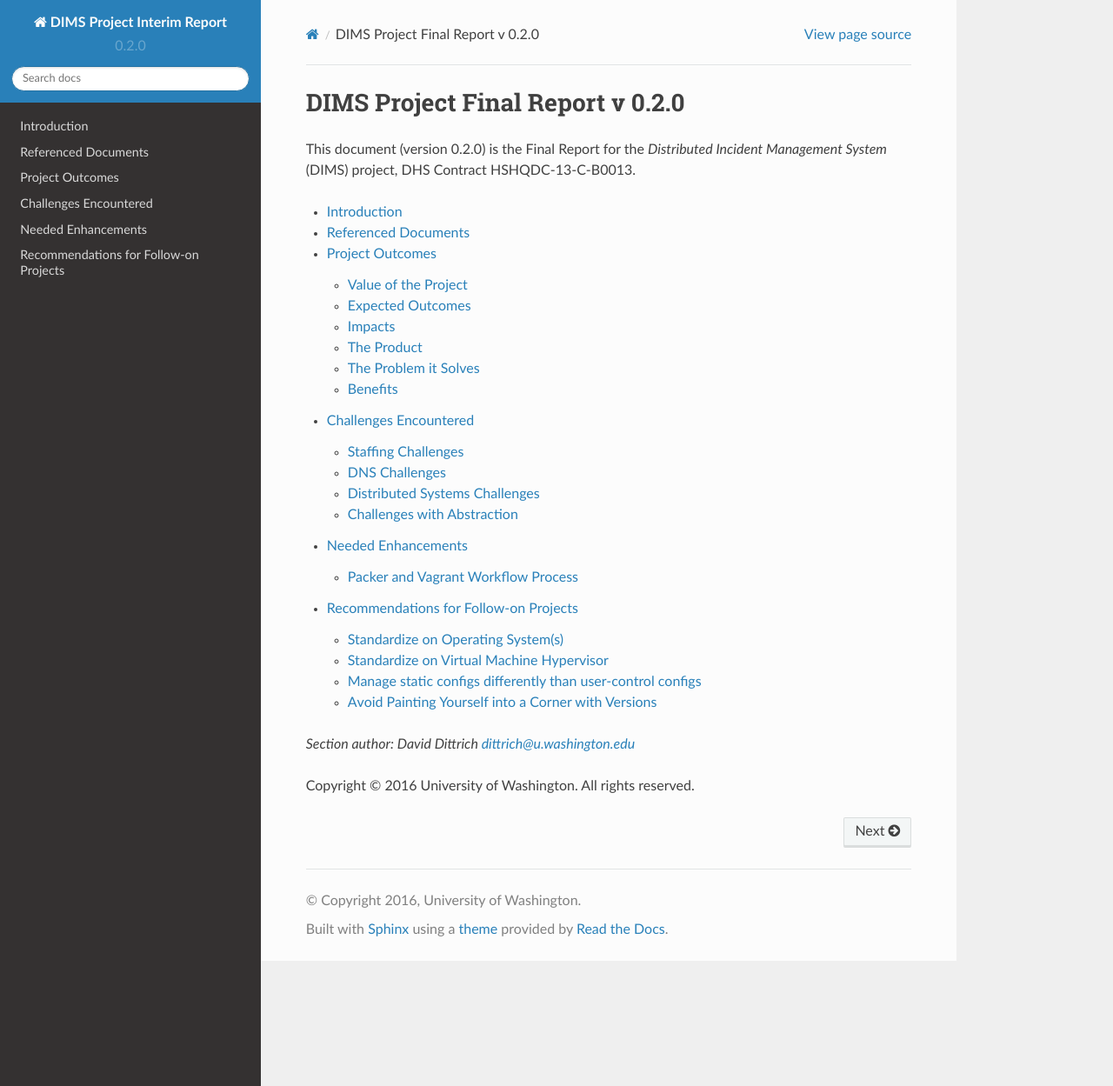
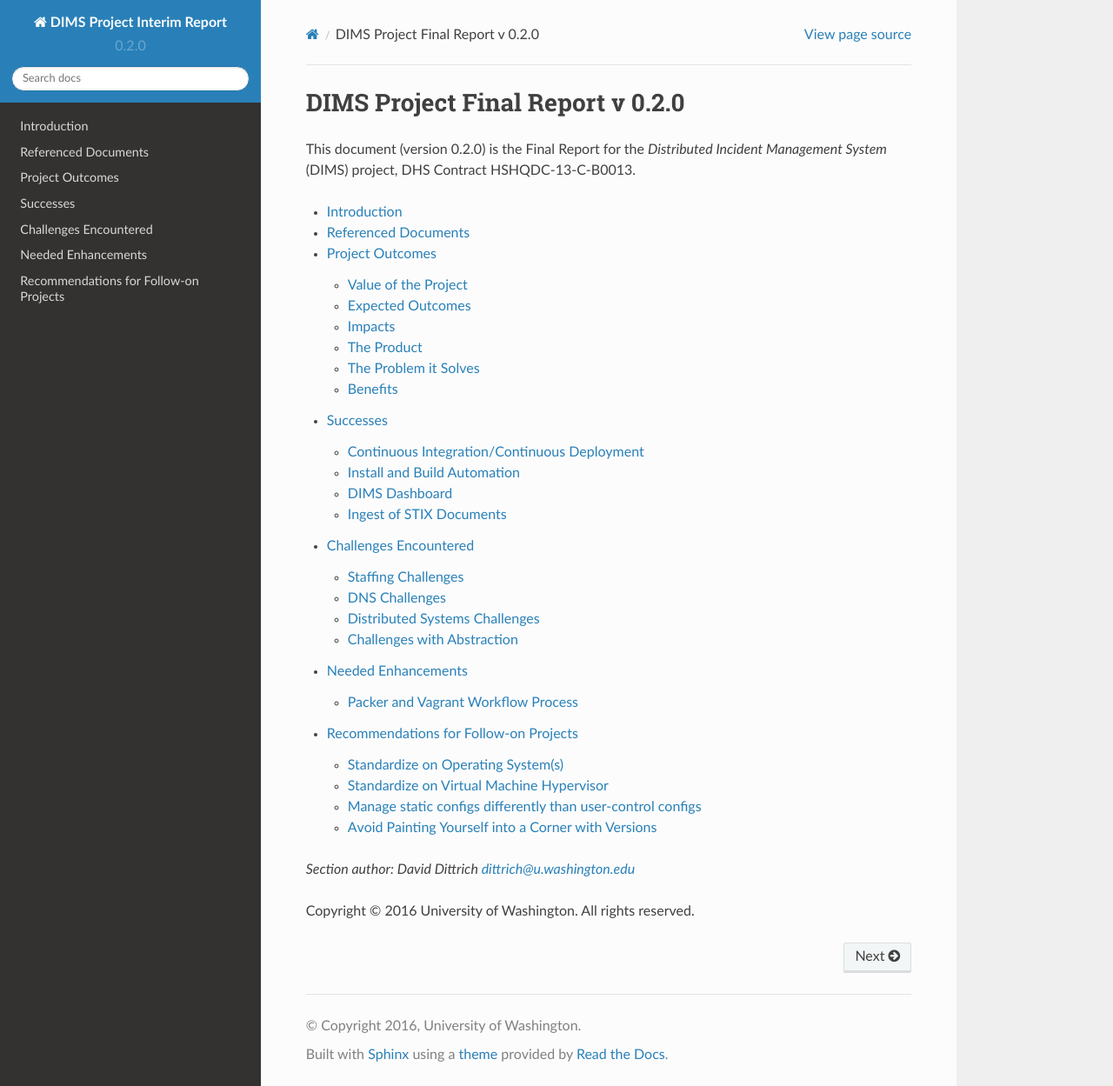
Before and after one commit to uw-dims/dims-finalreport, a Sphinx documentation site: the page built from docs/source/index.rst, in a window 1280 px wide and 1249 px high. Shown: the whole window at 87% size. Built offline with Sphinx 7.4.7 and the Read the Docs theme 2.0.0, drawn with Linux system fonts in a browser that asks for light colours; pages that are not in the unit, such as notebooks, are missing from menus; some of the changed lines change nothing that is shown.

Commit message:
Add successes section

```diff
--- a/docs/source/index.rst
+++ b/docs/source/index.rst
@@ -19,6 +19,7 @@
    introduction
    referenceddocs
    outcomes
+   successes
    challenges
    enhancements
    recommendations
--- /dev/null
+++ b/docs/source/successes.rst
@@ -0,0 +1,73 @@
+.. _successes:
+
+Successes
+=========
+
+.. _continuousintegration:
+
+Continuous Integration/Continuous Deployment
+--------------------------------------------
+
+Very early on, the project team established a set of Git source repositories
+that were focused on discrete component services or functionality. Splitting
+things up into discrete and focused repositories was done to establish a model
+of modularity (to help make it easier to add new open source tools over time)
+and to allow independent open source release of repositories.  In all, over 40
+discrete repositories were created (some now deprecated, but the majority
+providing functioning components addressing all of the requirements listed in
+the contract and detailed in the :ref:`dimssr:dimssystemrequirements` document.
+
+Next, a `Jenkins CI`_ server was set up and tied to the Git repositories using
+Git post-commit hooks that trigger *build* jobs for source code and
+documentation. Some build jobs then, in turn, trigger *deploy* jobs that push
+the built products onto the systems that use them (see
+:ref:`dimsdevguide:continuousintegration` for more detail on this process).
+
+Throughout this entire workflow, log entries are generated (using a program
+``logmon``) that publishes them on an AMQP channel where they can be monitored
+from the DIMS Dashboard, monitored from a terminal session using the same
+``logmon`` program, or collected from the logging channel for indexed storage.
+
+.. _Jenkins CI: http://jenkins-ci.org/
+
+.. _installBuildAutomation:
+
+Install and Build Automation
+----------------------------
+
+System administrators are familiar with the steps of setting up a computer
+systems, be it a server or a desktop development workstation, by starting with
+an operating system installation ISO image, creating a bootable CD-ROM or USB
+drive, creating accounts for the system administrator and some users, selecting
+additional packages to install, and finally installing third-party open source
+tools as needed.
+
+This is a relatively simple process, and works well if the number of servers
+and workstations is small, if the number of project members is small (and
+turnover in staff is low and the team does not grow), if the software being
+developed is limited in size and scope, and if things don't change very
+quickly. Developers can even set up their own workstations and manage them.
+
+.. _dashboard:
+
+DIMS Dashboard
+--------------
+
+.. TODO(dittrich): complete this section
+.. todo::
+
+   Complete this section.
+
+..
+
+.. _stixingest:
+
+Ingest of STIX Documents
+------------------------
+
+.. TODO(dittrich): complete this section
+.. todo::
+
+   Complete this section.
+
+..
```
